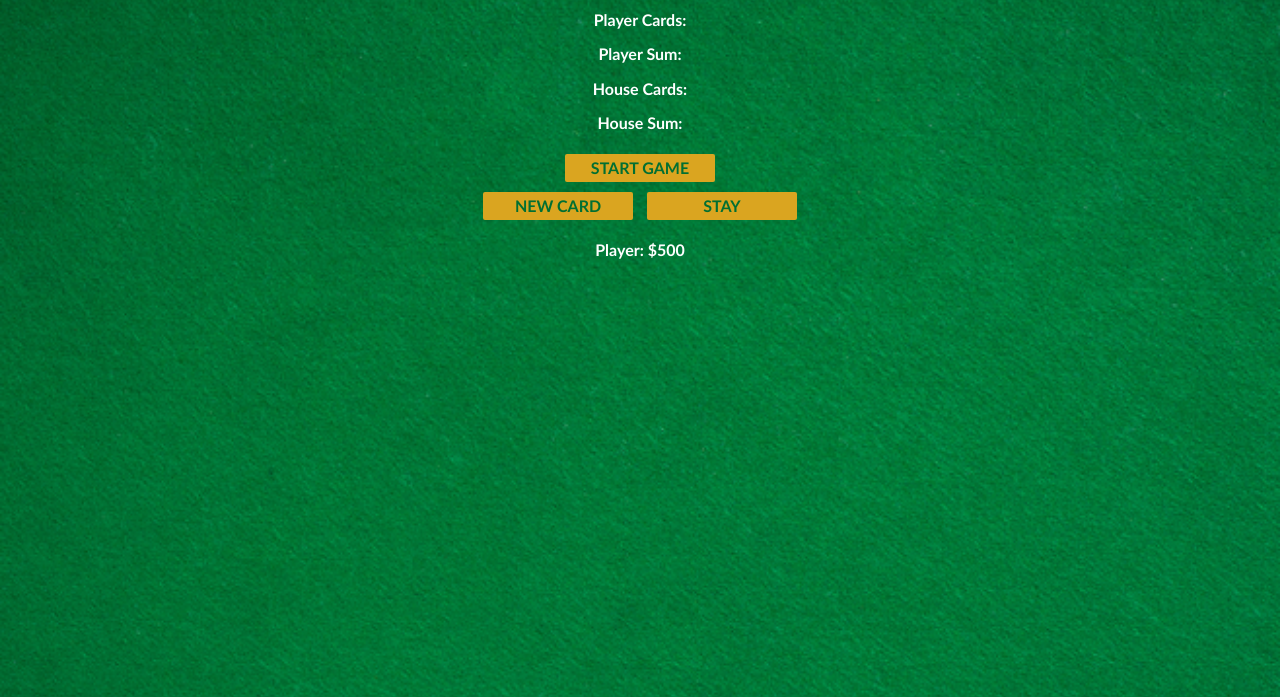
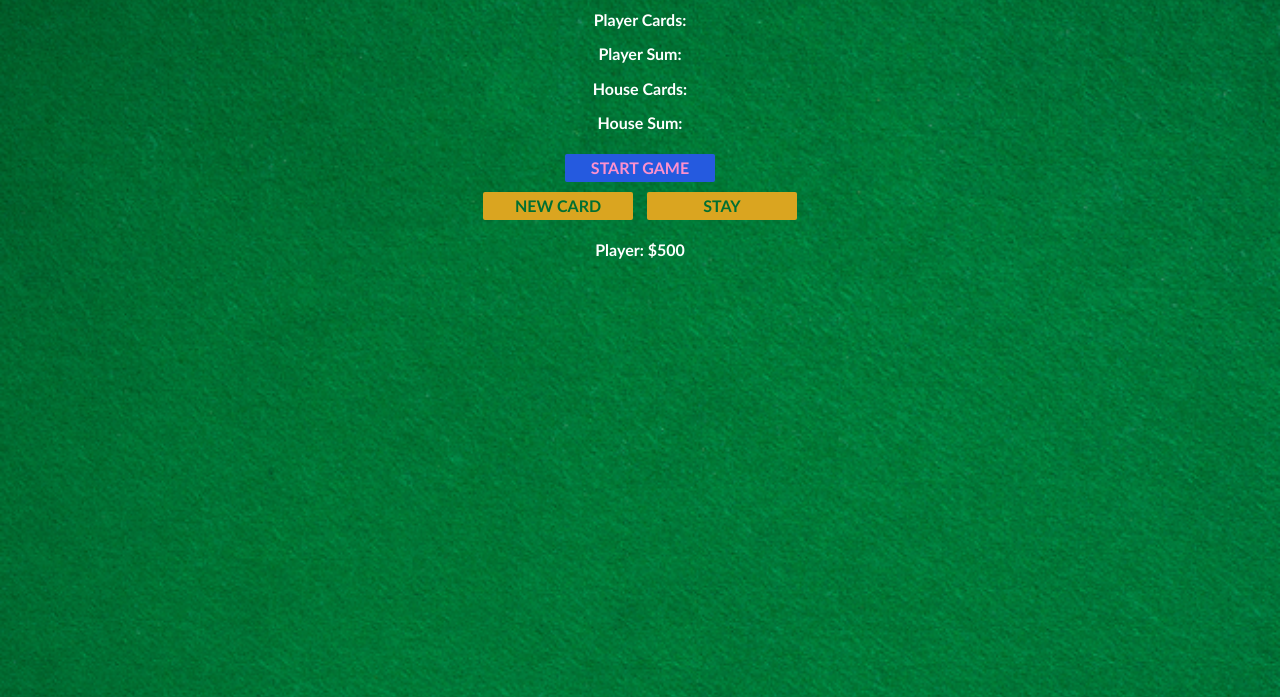
Before and after one commit to dsagdic/blackjack-app, a plain HTML site: page index.html in a window 1280 px wide. In both pictures the pointer is over the button "START GAME". Shown: the part 103-800 px from the top of the page. Drawn offline with nearby package versions, Linux system fonts and the light colour scheme.

Commit message:
Update index.css
added hover state and active state for buttons

```diff
--- a/index.css
+++ b/index.css
@@ -27,3 +27,13 @@ button {
   border-radius: 2px;
   margin: 5px;
 }
+
+button:hover {
+  -webkit-filter: invert(100%);
+  filter: invert(100%);
+  transition-duration: 0.7s;
+}
+
+button:active {
+  transform: translateY(5px);
+}
```
